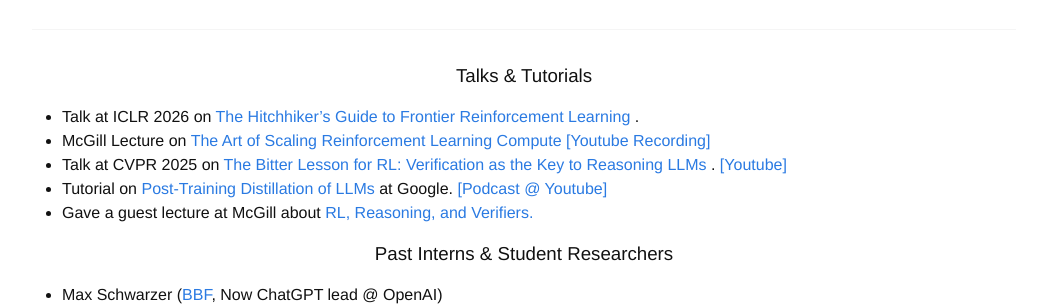
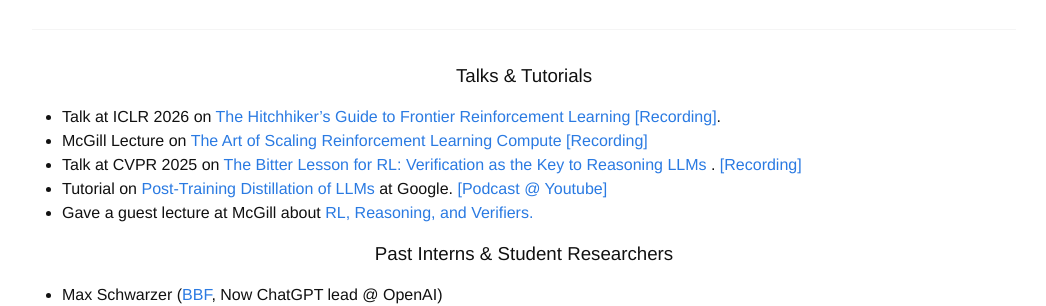
Before and after one commit to agarwl/agarwl.github.io, a Jekyll site: the page built from index.html, in a window 1280 px wide. Shown: the part 611-917 px from the top of the page, without its empty margins (116-1162 px from the left). Built offline with Jekyll 4.4.1, drawn with Linux system fonts in a browser that asks for light colours; nearby versions of some CDN libraries; some web fonts are replaced; a style sheet for code colours, icons or effects is not loaded.

Commit message:
Update index.html

```diff
--- a/index.html
+++ b/index.html
@@ -31,9 +31,9 @@ title: "Rishabh Agarwal"
 
 <h3> Talks & Tutorials </h3>
 <ul>
-	<li> Talk at ICLR 2026 on <a href="https://agarwl.github.io/images/research/iclr_spot_talk_v2.pdf"> The Hitchhiker’s Guide to Frontier Reinforcement Learning </a>.
-	<li> McGill Lecture on <a href="https://drive.google.com/file/d/1kM25WYGKEkzE55DhN35Mqw_eO3ObEoi9/view">The Art of Scaling Reinforcement Learning Compute</a>  <a href="https://www.youtube.com/watch?v=RBZx-BKKdG8"> [Youtube Recording] </a> </li>
-	<li> Talk at CVPR 2025 on <a href="https://drive.google.com/file/d/1xd9gPMakWhKl5JlcQqrAIN7gVoxNsS5M/view"> The Bitter Lesson for RL: Verification as the Key to Reasoning LLMs </a>. <a href="https://www.youtube.com/watch?v=nXQE1DsPm2c">[Youtube]</a>
+	<li> Talk at ICLR 2026 on <a href="https://agarwl.github.io/images/research/iclr_spot_talk_v2.pdf"> The Hitchhiker’s Guide to Frontier Reinforcement Learning </a> <a href="https://youtu.be/GH4JCdAAUYg?si=x402PwhBpJ2SAJo0"> [Recording]</a>.
+	<li> McGill Lecture on <a href="https://drive.google.com/file/d/1kM25WYGKEkzE55DhN35Mqw_eO3ObEoi9/view">The Art of Scaling Reinforcement Learning Compute</a>  <a href="https://www.youtube.com/watch?v=RBZx-BKKdG8"> [Recording] </a> </li>
+	<li> Talk at CVPR 2025 on <a href="https://drive.google.com/file/d/1xd9gPMakWhKl5JlcQqrAIN7gVoxNsS5M/view"> The Bitter Lesson for RL: Verification as the Key to Reasoning LLMs </a>. <a href="https://www.youtube.com/watch?v=nXQE1DsPm2c">[Recording]</a>
     <li> Tutorial on <a href="https://drive.google.com/file/d/1xMohjQcTmQuUd_OiZ3hB1r47WB1WM3Am/view"> Post-Training Distillation of LLMs </a> at Google. <a href="https://www.youtube.com/watch?v=O1AR4iL30mg"> [Podcast @ Youtube] </a>  </li>
     <li> Gave a guest lecture at McGill about <a href="https://drive.google.com/file/d/1komQ7s9kPPvDx_8AxTh9A6tlfJA0j6dR/view"> RL, Reasoning, and Verifiers. </a> </li>
 </ul>
```
